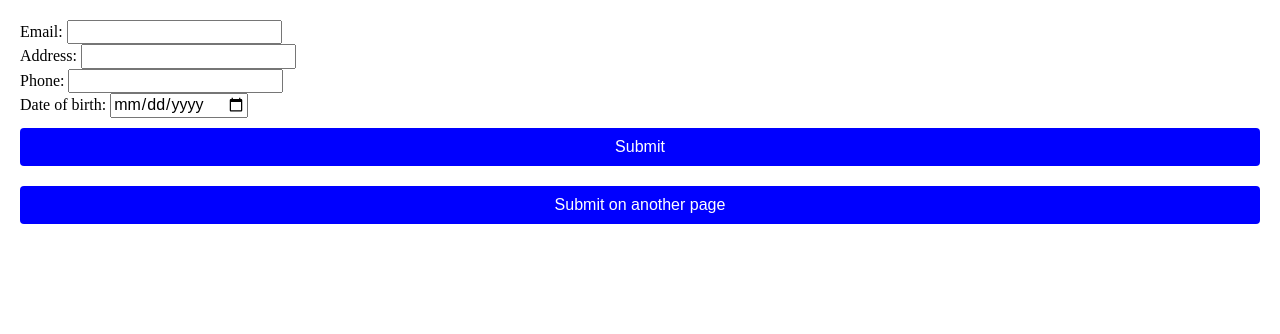
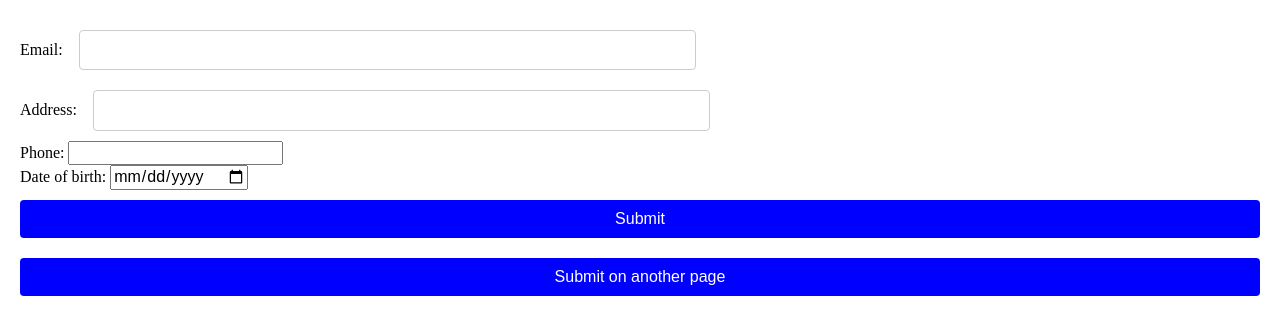
Before and after one commit to leojohnson17/lab2, a plain HTML site: page index.html in a window 1280 px wide. Drawn offline with Linux system fonts and the light colour scheme.

Commit message:
renamed index and readded form index code

```diff
--- a/css/formindex.css
+++ b/css/formindex.css
@@ -9,6 +9,18 @@ form {
 }
 html {
 	scroll-behavior:smooth;
+}
+	input[type="text"],
+	input[type="email"],
+	input[type="password"],
+	textarea,
+	button {
+	width: 100%;
+  padding: 10px;
+  margin: 10px 0;
+  border: 1px solid #ccc;
+  border-radius: 4px;
+  font-size: 16px;
 }
 
 button {
@@ -33,6 +45,17 @@ button:hover {
 	html {
 	scroll-behavior:smooth;
 }
+  input[type="text"],
+  input[type="email"],
+  input[type="password"],
+  textarea {
+    width: 48%;
+    margin: 10px 1%;
+    padding: 10px;
+    border: 1px solid #ccc;
+    border-radius: 4px;
+    font-size: 16px;
+  }
 
   button {
     width: 100%;
```
Also changed, not shown: index.html (renamed from lab2_index.html).
